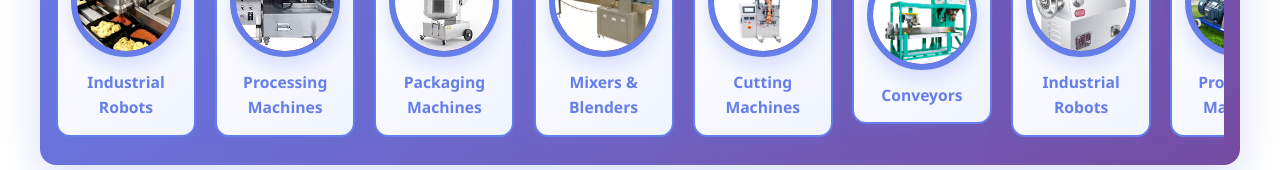
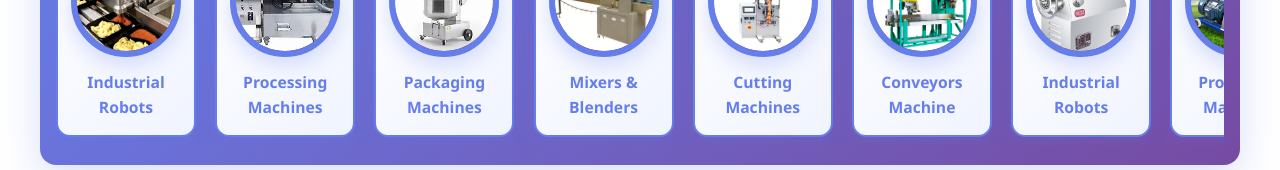
Before and after one commit to saifAnsari732/creature2, a React (Vite) app: page / in a window 1280 px wide. Shown: the part 741-911 px from the top of the page. Built offline with nearby package versions, Linux system fonts and the light colour scheme.

Commit message:
Fix product name for Conveyors in Home.jsx
Updated the name of 'Conveyors' to 'Conveyors Machine' and 'Conveyors' to 'Conveyors machine' for consistency.

```diff
--- a/src/Home.jsx
+++ b/src/Home.jsx
@@ -92,13 +92,13 @@ function Home() {
                         { anchor: '#product-3', img: machineryImage3, name: 'Packaging Machines' },
                         { anchor: '#product-4', img: machineryImage5, name: 'Mixers & Blenders' },
                         { anchor: '#product-5', img: machineryImage6, name: 'Cutting Machines' },
-                        { anchor: '#product-6', img: machineryImage7, name: 'Conveyors' },
+                        { anchor: '#product-6', img: machineryImage7, name: 'Conveyors Machine' },
                          { anchor: '#product-1', img: machineryImage8, name: 'Industrial Robots' },
                         { anchor: '#product-2', img: machineryImage9, name: 'Processing Machines' },
                         { anchor: '#product-3', img: machineryImage10, name: 'Packaging Machines' },
                         { anchor: '#product-4', img: machineryImage11, name: 'Mixers & Blenders' },
                         { anchor: '#product-5', img: machineryImage12, name: 'Cutting Machines' },
-                        { anchor: '#product-6', img: machineryImage13, name: 'Conveyors' }
+                        { anchor: '#product-6', img: machineryImage13, name: 'Conveyors machine' }
                     ].map((cat, i) => (
                         <a key={`cat-${i}`} href={cat.anchor} className="category-card">
                             <div className="category-image">
```
